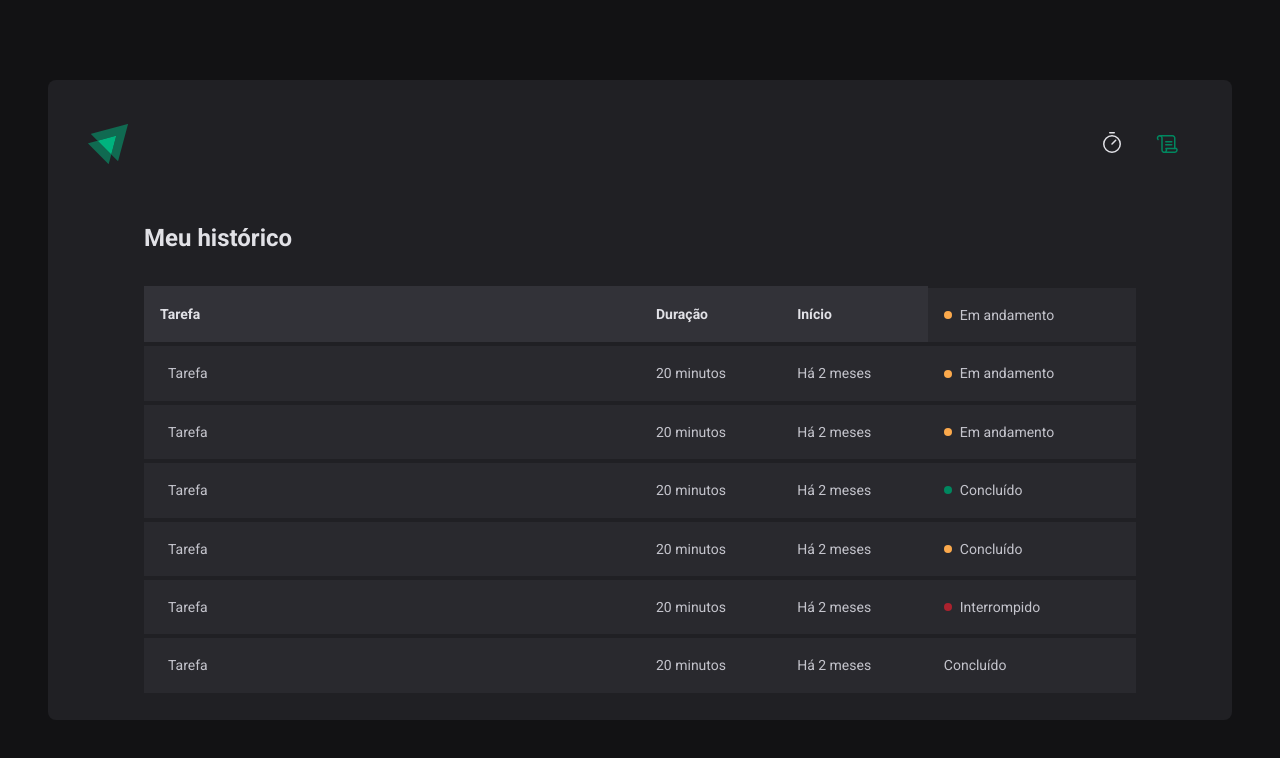
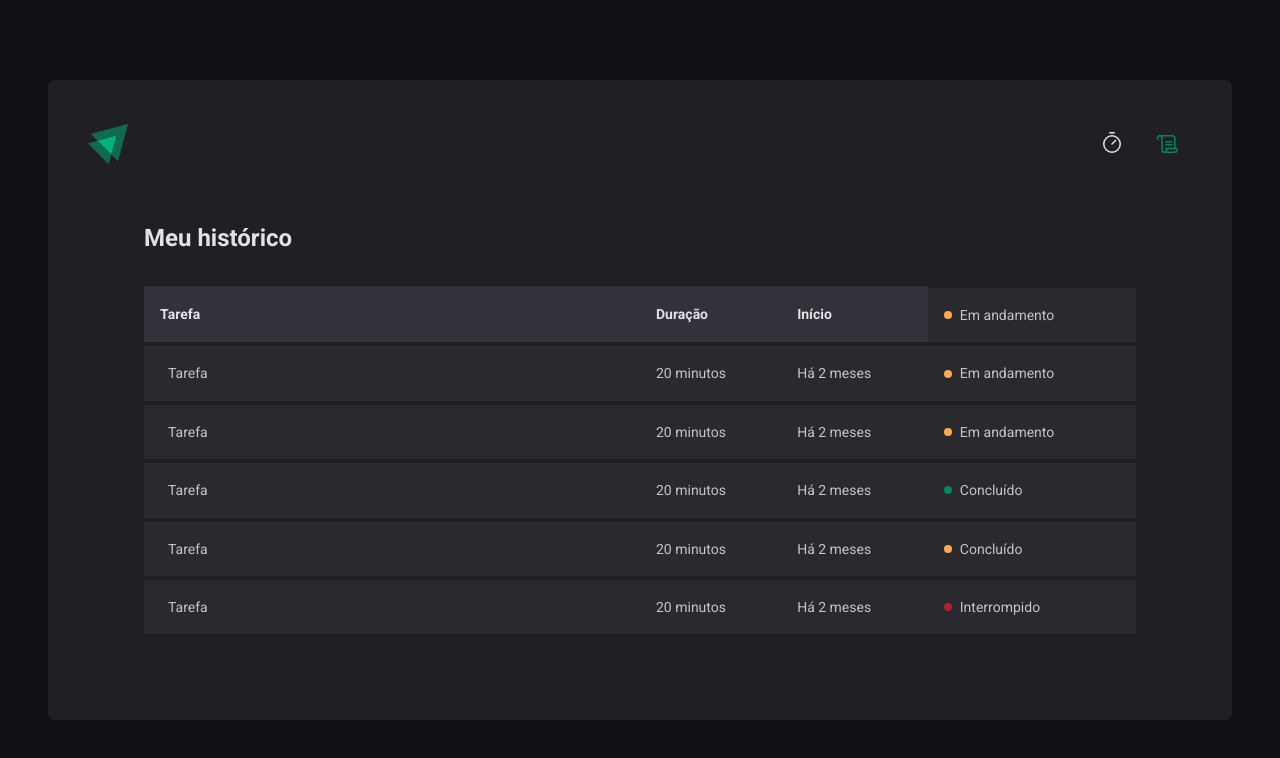
Before and after one commit to Guilhermedine/Timer, a React (Vite) app: page /history in a window 1280 px wide. Shown: the top 758 px of the page. Built offline with nearby package versions, Linux system fonts and the light colour scheme.

Commit message:
chore add status component

```diff
--- a/src/pages/History/index.tsx
+++ b/src/pages/History/index.tsx
@@ -58,12 +58,6 @@ export function History() {
                 <Status statusColor="red">Interrompido</Status>
               </td>
             </tr>
-            <tr>
-              <td>Tarefa</td>
-              <td>20 minutos</td>
-              <td>Há 2 meses</td>
-              <td>Concluído</td>
-            </tr>
           </tbody>
         </table>
       </HistoryList>
--- a/src/pages/Home/index.tsx
+++ b/src/pages/Home/index.tsx
@@ -1,4 +1,5 @@
 import { Play } from 'phosphor-react'
+import { useState } from 'react'
 import {
   HomeContainer,
   CountdownContainer,
@@ -10,13 +11,18 @@ import {
 } from './styles'
 
 export function Home() {
+  function handleSubmit(event) {
+    event.target.task
+  }
+
   return (
     <HomeContainer>
-      <form action="">
+      <form onSubmit={handleSubmit} action="">
         <FormContainer>
           <label htmlFor="task">Vou trabalhar em</label>
           <TaskInput
             id="task"
+            name="task"
             list="task-suggestions"
             placeholder="Dê um nome para o seu projeto"
           />
@@ -49,7 +55,7 @@ export function Home() {
           <span>0</span>
         </CountdownContainer>
 
-        <StartCountdownButton disabled type="submit">
+        <StartCountdownButton disabled={!task} type="submit">
           <Play size={24} />
           Começar
         </StartCountdownButton>
```
